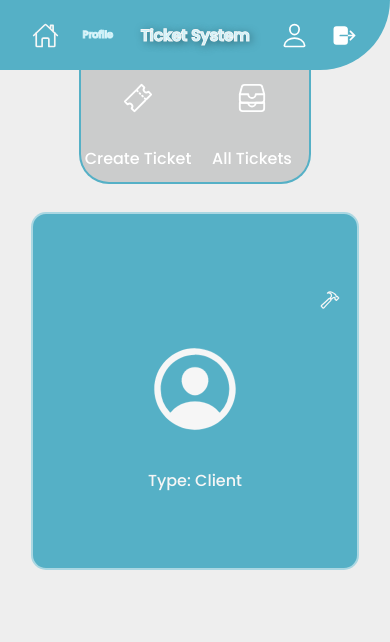
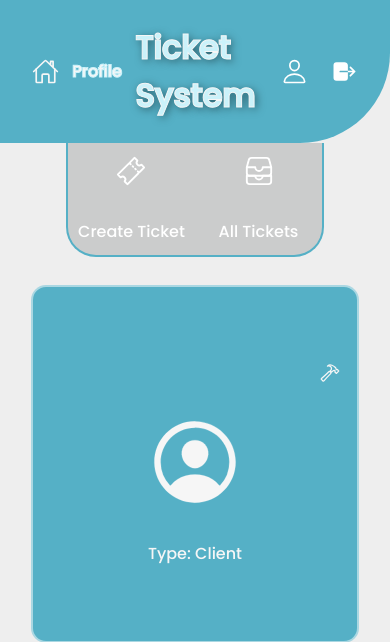
Before and after one commit to FEUP-LTW-2023/project-ltw06g01, a PHP site: page /pages/profile.php in a window 390 px wide. Shown: the top 642 px of the page. Run offline with PHP 8.4, Linux system fonts and the light colour scheme; the visitor is signed in with stand-in values (Sample User, id 1); data comes from the database, SQL or seed files in the repository.

Commit message:
font-size

```diff
--- a/css/geralStyle.css
+++ b/css/geralStyle.css
@@ -317,8 +317,14 @@ footer p{
   }
 }
 
-@media screen and (max-width: 500px) {
+@media screen and (max-width: 435px) {
+  #home-or-subtitle > #subtitle{
+    font-size: 100%;
+  }
 
+  #drawHeader > #title{
+    font-size: 100%;
+  }
 }
 
 /*
```
